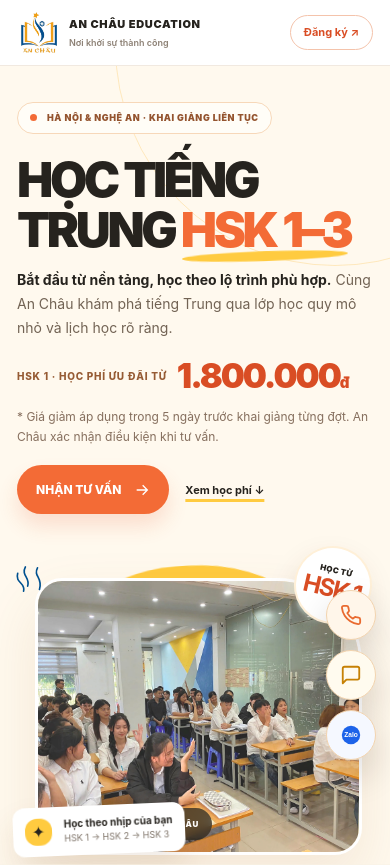
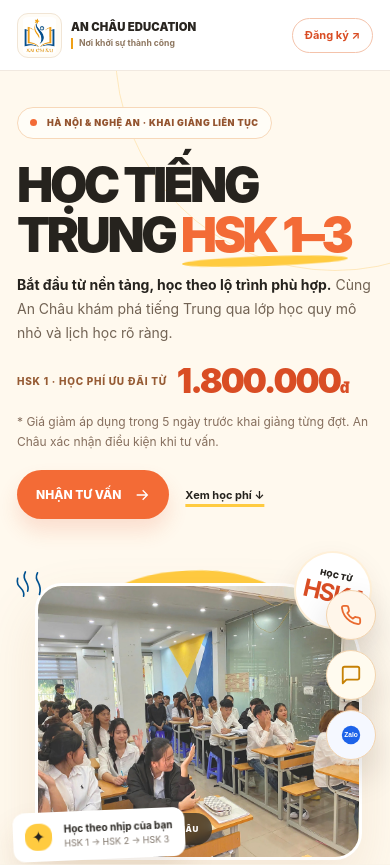
Before and after one commit to phonganh99/hsk-an-chau, a plain HTML site: page index.html in a window 390 px wide. Shown: the top 865 px of the page. Drawn offline with Linux system fonts and the light colour scheme.

Commit message:
fix(hsk): unify header brand and prevent mobile signup button overlap

```diff
--- a/index.html
+++ b/index.html
@@ -95,6 +95,34 @@
 .campus-map-link:hover{text-decoration:underline;text-underline-offset:3px}
 .campus-register{margin-top:8px}
 @media(max-width:740px){.campus-map{height:150px;border-radius:14px}.campus-map iframe{pointer-events:none}.campus-map-link{font-size:13px;margin-top:11px}.schedule-summary .campus-address{font-size:13px;line-height:1.6}}
+
+/* Refined header identity: cohesive brand lockup, responsive CTA without overlap */
+.main-header .header-row{gap:20px}
+.main-header .brand{display:inline-flex;align-items:center;gap:11px;min-width:0;flex:0 1 auto;text-decoration:none}
+.main-header .brand img{width:59px;height:59px;flex:0 0 59px;object-fit:contain;box-sizing:border-box;padding:4px;border:1px solid #F1E5D5;border-radius:13px;background:#FFFCF6}
+.main-header .brand-wordmark{display:flex;flex-direction:column;justify-content:center;gap:6px;min-width:0}
+.main-header .brand-wordmark strong{display:block;font-size:16px;font-weight:900;letter-spacing:.025em;line-height:1.14;color:#292520}
+.main-header .brand-wordmark small{display:block;font-size:11px;font-weight:650;line-height:1.25;letter-spacing:.012em;color:#8D765F;border-left:2px solid #EFA017;padding-left:8px}
+.main-header .nav{flex:0 0 auto;min-width:0}
+.main-header .nav-cta{display:inline-flex;align-items:center;justify-content:center;white-space:nowrap;flex:0 0 auto}
+@media(max-width:740px){
+  .main-header .header-row{min-height:70px;gap:10px}
+  .main-header .brand{flex:1 1 0;gap:9px;min-width:0}
+  .main-header .brand img{width:45px;height:45px;flex-basis:45px;padding:3px;border-radius:11px}
+  .main-header .brand-wordmark{gap:4px}
+  .main-header .brand-wordmark strong{font-size:clamp(11px,2.9vw,13px);line-height:1.12;letter-spacing:.008em}
+  .main-header .brand-wordmark small{font-size:clamp(8px,2.2vw,10px);letter-spacing:0;padding-left:6px}
+  .main-header .nav{flex:0 0 auto;gap:0}
+  .main-header .nav-cta{padding:9px 12px;font-size:11px;line-height:1.1;min-height:35px}
+}
+@media(max-width:380px){
+  .main-header .header-row{gap:7px}
+  .main-header .brand{gap:6px}
+  .main-header .brand img{width:40px;height:40px;flex-basis:40px;padding:2px}
+  .main-header .brand-wordmark strong{font-size:11px;letter-spacing:0}
+  .main-header .brand-wordmark small{font-size:8px;padding-left:5px}
+  .main-header .nav-cta{font-size:10px;padding:9px 10px}
+}
 </style></head>
 <body>
 <div class="scroll-progress" id="progress"></div>
```
